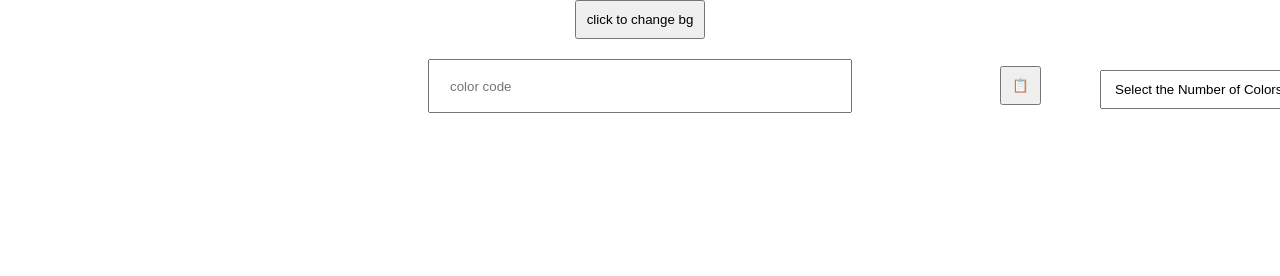
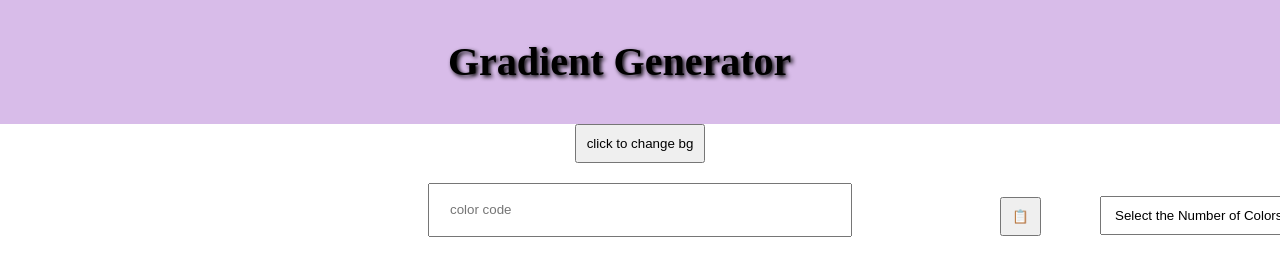
Before and after one commit to AbhishekDL36/copy-random-bg-gradients, a plain HTML site: page index.html in a window 1280 px wide. Shown: the top 276 px of the page. Drawn offline with Linux system fonts and the light colour scheme.

Commit message:
modified the UI

```diff
--- a/index.html
+++ b/index.html
@@ -9,6 +9,13 @@
             margin: 0;
             padding: 0;
 
+
+        }
+        h1{
+            padding: 3% 35%;
+            font-size: 40px;
+            text-shadow: 2px 2px 4px #000000;
+            background-color: #d8bce9
         }
 
         div{
@@ -31,7 +38,7 @@ padding: 10px;
         }
        .btn2{
 position: absolute;
-top: 66px;
+top: 197px;
 left: 1000px;
        }
        .btn2:hover~p{
@@ -39,7 +46,7 @@ left: 1000px;
        }
        select{
         position: absolute;
-        top: 70px;
+        top: 196px;
         padding: 10px;
         left: 1100px;
        }
@@ -49,7 +56,7 @@ left: 1000px;
         width: auto;
         display: inline-block;
         position: absolute;
-        top: 111px;
+        top: 237px;
         left: 1000px;
 visibility: hidden;
 
@@ -58,6 +65,7 @@ visibility: hidden;
 </head>
 <body>
 <div >
+    <h1>Gradient Generator</h1>
     <button>click to change bg</button>
   <input type="text" readonly placeholder="color code">
         <button class="btn2">📋</button>
```
